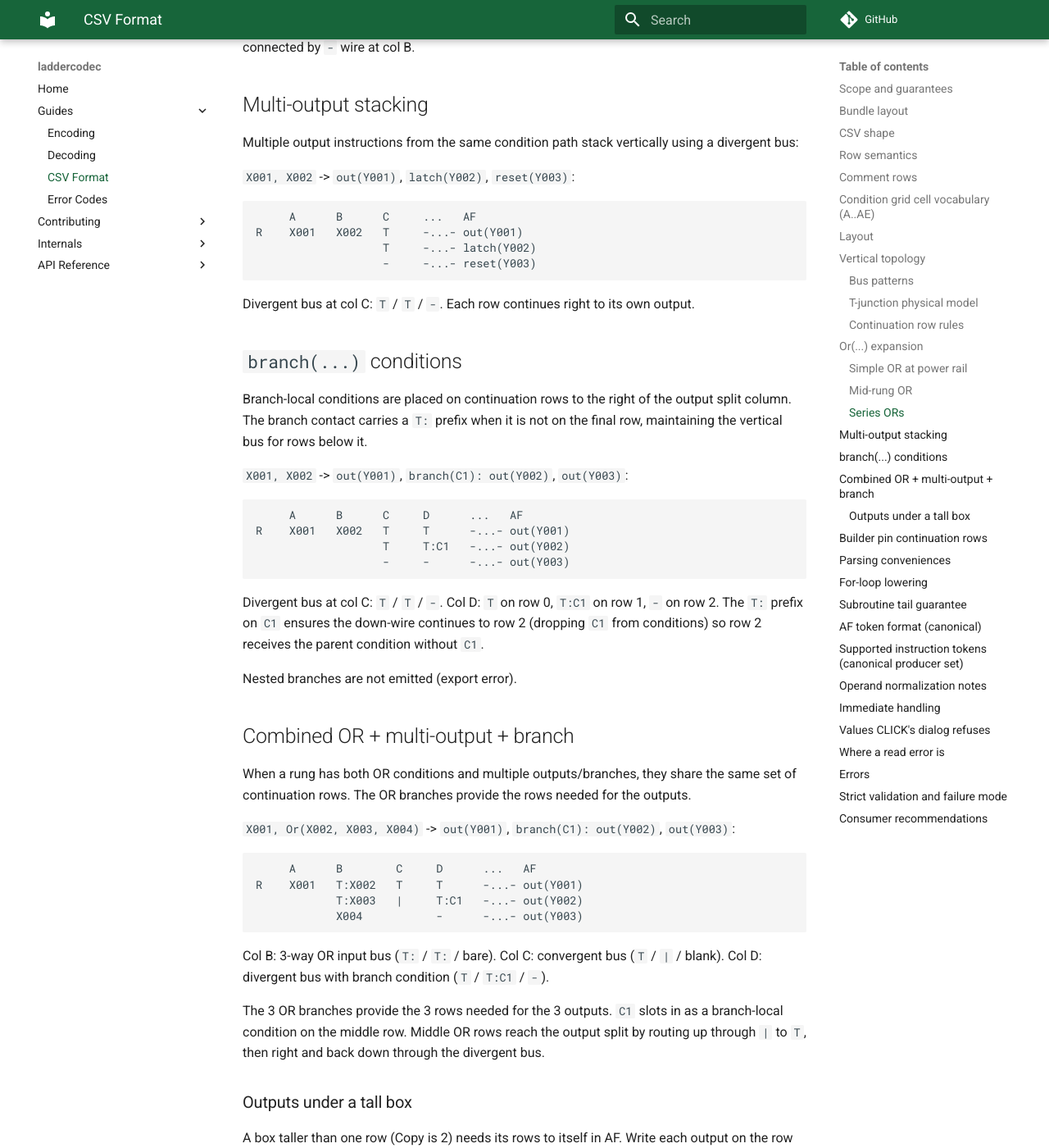
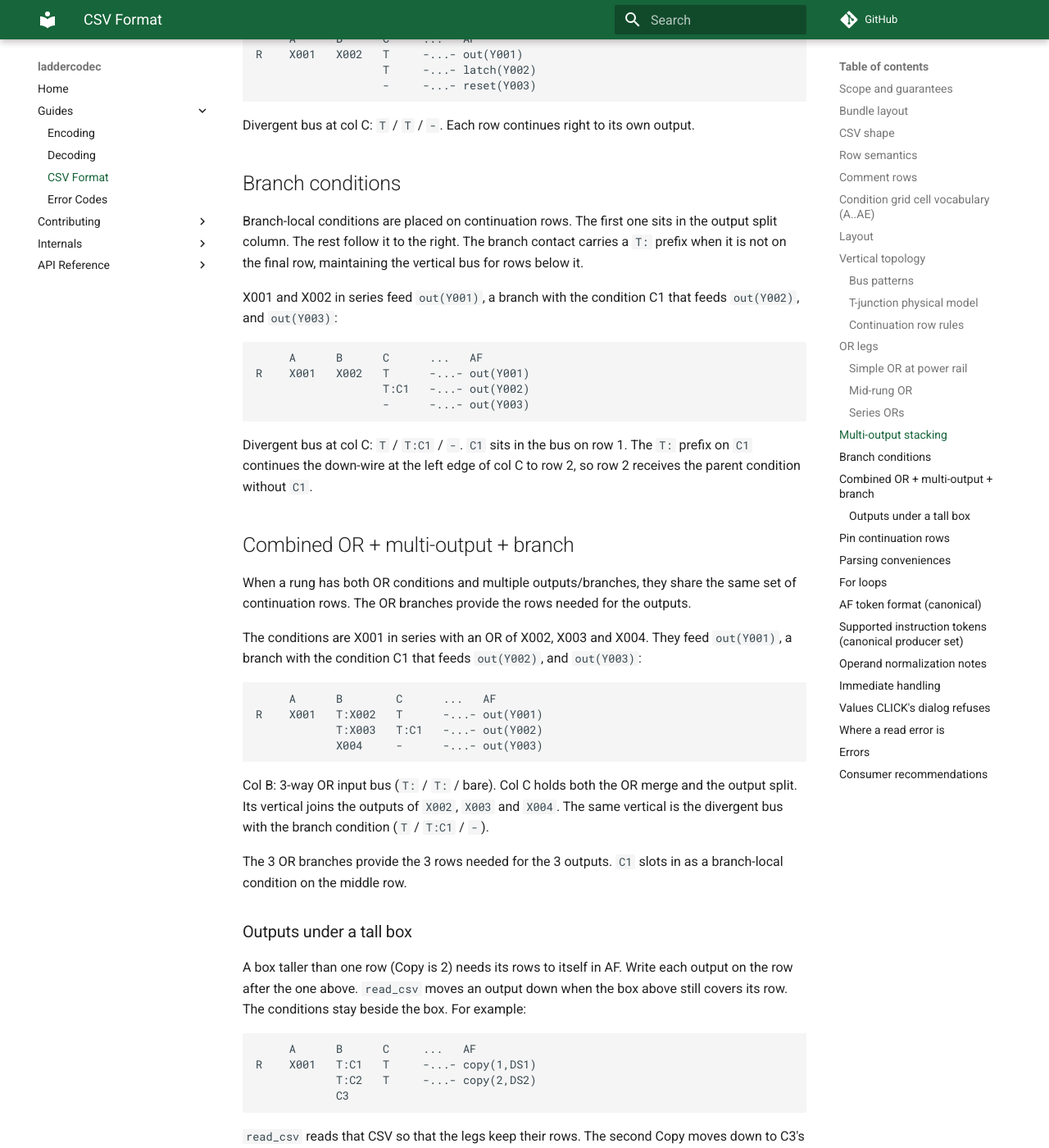
Before and after one commit to ssweber/laddercodec, an MkDocs documentation site: the page built from docs/guides/csv-format.md, in a window 1280 px wide and 1400 px high, scrolled down 7375 px. Shown: the whole window at 82% size. Built offline with MkDocs 1.6.1 and Material for MkDocs 9.7.7, drawn with Linux system fonts in a browser that asks for light colours; comment, search, counter and statistics services are not loaded; some of the changed text lies outside the part shown.

Commit message:
docs: move pyrung's exporter sections out of the CSV format guide (#116)
Co-Authored-By: Claude Opus 5.5 <noreply@anthropic.com>

````diff
--- a/docs/guides/csv-format.md
+++ b/docs/guides/csv-format.md
@@ -1,9 +1,7 @@
 # CSV Format (v1)
 
 This page defines laddercodec's 33-column CSV format. `read_csv` reads it and
-`write_csv` writes it. pyrung's exporter produces it. The sections that describe
-that exporter (bundle naming, the subroutine `return()` tail, export validation)
-say so. If you write a CSV by hand, start at [Layout](#layout).
+`write_csv` writes it. If you write a CSV by hand, start at [Layout](#layout).
 
 Relevant entry points:
 
@@ -13,8 +11,6 @@ Relevant entry points:
 - `laddercodec.write_bundle(directory, project, *, index=False)`
 - `laddercodec.read_bundle(directory, *, strict=True, unchecked=False)`
 - `laddercodec.csv.bundle.parse_bundle(directory)`
-- `pyrung.click.to_ladder(program, tag_map)`
-- `pyrung.click.LadderBundle.write(directory)`
 
 ## Scope and guarantees
 
@@ -24,8 +20,8 @@ the format below.
 
 - Deterministic output
 - Fully expanded rows (no shorthand expansion required)
-- Strict prevalidation before emit
-- All-or-nothing export for `pyrung` bundle generation
+- `write_csv` builds every row before it opens the file. If it raises
+  `WriterError`, the file is unchanged.
 
 ## Bundle layout
 
@@ -97,16 +93,6 @@ Both readers, `read_bundle` and `parse_bundle(directory)`, list the same files:
 
 `parse_bundle` returns a `ParsedCsvFileAst` for each subroutine file. Its
 `subroutine_slug` is the subroutine's name.
-
-`pyrung`'s `LadderBundle.write(directory)`:
-
-- creates the directory (`parents=True, exist_ok=True`) and overwrites
-  existing files;
-- writes `subroutines/` only when the program has subroutines;
-- names each file after the subroutine's name as written, with no slug
-  applied; a name that comes twice gets `_2`, `_3`, ... on its stem;
-- also writes `rung_sources.json`, which `read_bundle` and `parse_bundle`
-  ignore.
 
 ## CSV shape
 
@@ -204,7 +190,7 @@ R    X001   X002   -      -...- out(Y001)
 - Blank rows inside an OR, blank rows at the top or bottom, and wire stubs that
   join nothing are dropped.
 - A pinned box's pins go on the rows CLICK gives them
-  ([Builder pin continuation rows](#builder-pin-continuation-rows)).
+  ([Pin continuation rows](#pin-continuation-rows)).
 
 The logic never changes. If the circuits of several outputs meet only at the rail,
 `read_csv` makes one rung of each, in order, with the comment on the first. CLICK
@@ -221,9 +207,14 @@ To lay a rung out from Python without a grid, build its circuit and call
 
 ## Vertical topology
 
-OR conditions (`Or()`), multi-output stacking, and `branch()` conditions all
-use continuation rows within a rung. These mechanisms share the same vertical
+OR conditions, multi-output stacking, and branch conditions all use
+continuation rows within a rung. These mechanisms share the same vertical
 space - OR branch rows double as multi-output and branch rows.
+
+In a circuit ([Build a rung from its circuit](encoding.md#build-a-rung-from-its-circuit)),
+an OR is a `Parallel`. The outputs that one condition path feeds are the
+`outputs` of its `Branch`. A branch condition is the `conditions` of a `Branch`
+inside those `outputs`.
 
 ### Bus patterns
 
@@ -279,11 +270,11 @@ merge/split columns even when their own column has no marker below.
   conditions. Shared AND-prefix contacts from earlier columns are not repeated.
 - Each continuation row has at most one AF token or is blank in AF.
 
-## `Or(...)` expansion
+## OR legs
 
 ### Simple OR at power rail
 
-`Or(X001, X002, X003)`:
+An OR of X001, X002 and X003:
 
 ```text
      A      B     ...   AF
@@ -297,7 +288,7 @@ blank.
 
 ### Mid-rung OR
 
-`X001, Or(X002, C1)`:
+X001 in series with an OR of X002 and C1:
 
 ```text
      A      B       C     ...   AF
@@ -310,24 +301,26 @@ blank. Shared AND-prefix (`X001`) appears only on the first row.
 
 ### Series ORs
 
-`Or(X001, X002), Or(C1, C2)`:
+An OR of X001 and X002, in series with an OR of C1 and C2:
 
 ```text
-     A      B     C      D     ...   AF
-R    X001   T     T:C1   T     -...- out(Y001)
-     X002   -     C2
+     A      B      C     ...   AF
+R    X001   T:C1   T     -...- out(Y001)
+     X002   C2
 ```
 
-First OR at power rail (bare contacts, convergent bus at col B). Second OR
-mid-rung (`T:` prefix on `C1`, convergent bus at col D). Continuation rows
-merge - `X002` and `C2` share the same row, connected by `-` wire at col B.
+The first OR is at the power rail, so `X001` and `X002` are bare. The `T:`
+prefix on `C1` draws one vertical at the left edge of col B. That vertical joins
+the outputs of `X001` and `X002`, and it feeds both `C1` and `C2`. The
+convergent bus at col C (`T` / blank) merges the second OR. `X002` and `C2`
+share the same continuation row.
 
 ## Multi-output stacking
 
 Multiple output instructions from the same condition path stack vertically using
 a divergent bus:
 
-`X001, X002` -> `out(Y001)`, `latch(Y002)`, `reset(Y003)`:
+X001 and X002 in series feed `out(Y001)`, `latch(Y002)` and `reset(Y003)`:
 
 ```text
      A      B      C     ...   AF
@@ -339,27 +332,26 @@ R    X001   X002   T     -...- out(Y001)
 Divergent bus at col C: `T` / `T` / `-`. Each row continues right to its own
 output.
 
-## `branch(...)` conditions
+## Branch conditions
 
-Branch-local conditions are placed on continuation rows to the right of the
-output split column. The branch contact carries a `T:` prefix when it is not on
-the final row, maintaining the vertical bus for rows below it.
+Branch-local conditions are placed on continuation rows. The first one sits in
+the output split column. The rest follow it to the right. The branch contact
+carries a `T:` prefix when it is not on the final row, maintaining the vertical
+bus for rows below it.
 
-`X001, X002` -> `out(Y001)`, `branch(C1): out(Y002)`, `out(Y003)`:
+X001 and X002 in series feed `out(Y001)`, a branch with the condition C1 that
+feeds `out(Y002)`, and `out(Y003)`:
 
 ```text
-     A      B      C     D      ...   AF
-R    X001   X002   T     T      -...- out(Y001)
-                   T     T:C1   -...- out(Y002)
-                   -     -      -...- out(Y003)
+     A      B      C      ...   AF
+R    X001   X002   T      -...- out(Y001)
+                   T:C1   -...- out(Y002)
+                   -      -...- out(Y003)
 ```
 
-Divergent bus at col C: `T` / `T` / `-`. Col D: `T` on row 0, `T:C1` on row 1,
-`-` on row 2. The `T:` prefix on `C1` ensures the down-wire continues to row 2
-(dropping `C1` from conditions) so row 2 receives the parent condition without
-`C1`.
-
-Nested branches are not emitted (export error).
+Divergent bus at col C: `T` / `T:C1` / `-`. `C1` sits in the bus on row 1. The
+`T:` prefix on `C1` continues the down-wire at the left edge of col C to row 2,
+so row 2 receives the parent condition without `C1`.
 
 ## Combined OR + multi-output + branch
 
@@ -367,24 +359,24 @@ When a rung has both OR conditions and multiple outputs/branches, they share the
 same set of continuation rows. The OR branches provide the rows needed for the
 outputs.
 
-`X001, Or(X002, X003, X004)` -> `out(Y001)`, `branch(C1): out(Y002)`,
+The conditions are X001 in series with an OR of X002, X003 and X004. They feed
+`out(Y001)`, a branch with the condition C1 that feeds `out(Y002)`, and
 `out(Y003)`:
 
 ```text
-     A      B        C     D      ...   AF
-R    X001   T:X002   T     T      -...- out(Y001)
-            T:X003   |     T:C1   -...- out(Y002)
-            X004           -      -...- out(Y003)
+     A      B        C      ...   AF
+R    X001   T:X002   T      -...- out(Y001)
+            T:X003   T:C1   -...- out(Y002)
+            X004     -      -...- out(Y003)
 ```
 
-Col B: 3-way OR input bus (`T:` / `T:` / bare). Col C: convergent bus
-(`T` / `|` / blank). Col D: divergent bus with branch condition
+Col B: 3-way OR input bus (`T:` / `T:` / bare). Col C holds both the OR merge
+and the output split. Its vertical joins the outputs of `X002`, `X003` and
+`X004`. The same vertical is the divergent bus with the branch condition
 (`T` / `T:C1` / `-`).
 
 The 3 OR branches provide the 3 rows needed for the 3 outputs. `C1` slots in as
-a branch-local condition on the middle row. Middle OR rows reach the output
-split by routing up through `|` to `T`, then right and back down through the
-divergent bus.
+a branch-local condition on the middle row.
 
 ### Outputs under a tall box
 
@@ -414,9 +406,10 @@ The logic is the same. This is the layout that CLICK's syntax check leaves. A
 box with nothing beside it keeps blank rows under it for its height, with its
 verticals carried through. Every row below moves down with the output.
 
-## Builder pin continuation rows
+## Pin continuation rows
 
-Builder side conditions are emitted as continuation rows with dot tokens in `AF`:
+A box's pin conditions go on continuation rows, with a dot token in `AF`. In a
+circuit, they are the terms in the `Box`'s `pins`. The tokens are:
 
 - `.reset()`
 - `.down()`
@@ -486,22 +479,24 @@ writer contract:
   continuation row.
 - Empty rows between rungs are ignored.
 
-## For-loop lowering
+## For loops
 
-`forloop(count, oneshot=...)` lowers to:
+A for loop is a run of rungs, in this order:
 
-1. `for(count)` or `for(count,oneshot=1)` row (`marker=R`)
-2. Body rungs (`marker=R` each): a bare body instruction is a wire-only rung; a
-   body rung with contacts keeps them, and holds `break()` / `continue()`
-   (CLICK v4). A nested loop is its own `for` .. `next()` run, up to three deep.
-3. Closing `next()` row (`marker=R`)
+1. A `for(count)` or `for(count,oneshot=1)` row (`marker=R`).
+2. The body rungs (`marker=R` each). A body rung with no contacts is a wire from
+   the rail to its output (`R,-,...,-,out(C1)`). A nested loop is its own
+   `for` .. `next()` run inside the body.
+3. A closing `next()` row (`marker=R`).
 
-## Subroutine tail guarantee
+CLICK v4 adds `break()` and `continue()` for a body rung. CLICK's syntax check
+refuses these shapes:
 
-Each subroutine CSV emitted by `pyrung` is guaranteed to end with `return()`:
+- a `break()` or `continue()` with no contact before it (C000B, C000C)
+- a `break()` or `continue()` outside a loop (C010F, C0110)
+- loops nested more than three deep (C010D)
 
-- If the last emitted instruction token is already `return()`, unchanged.
-- Otherwise the exporter appends an `R` row with `return()`.
+`read_csv` and `check()` check none of these rules.
 
 ## AF token format (canonical)
 
@@ -630,14 +625,13 @@ Producer may emit:
 - `return()`
 - `for(count)` or `for(count,oneshot=1)`
 - `next()`
-- `break()`, `continue()` (CLICK v4) - on a contacted rung inside a loop
+- `break()`, `continue()` (CLICK v4). See [For loops](#for-loops).
 - `raw(ClassName,0xTTTT,N,rows=R,sub=S,pins=P,fields...)` - opaque instruction
   passthrough for binary round-trip fidelity. `ClassName` is the Click binary
   class name (unquoted), `0xTTTT` the type marker, `N` the part count, and the
-  fields are the blob's tagged fields (`60a5=1`, `68b1[250]=`). Runtime no-op;
-  preserved so CSV -> DSL -> CSV round-trips losslessly for unrecognized
-  instruction types. The older form `raw(ClassName,hex)` holds the whole blob
-  as a hex string, and may be followed by `rows=R,sub=S`.
+  fields are the blob's tagged fields (`60a5=1`, `68b1[250]=`). The older form
+  `raw(ClassName,hex)` holds the whole blob as a hex string, and may be followed
+  by `rows=R,sub=S`.
   - `rows` is the box's row span, 1 to 32, and `sub` is its sub-rows, 1 to 255.
     The writer always writes both. Both go right after the part count (or the
     hex), `rows` first. On read each is optional:
@@ -653,12 +647,11 @@ Producer may emit:
     form `rows` must be the last pin + 1. The reader pads the rung to that height,
     as it does for other tall boxes. The hex form does not check this, and the
     writer uses it for a box stored at any other span.
-  - `Email`, `Home`, `Position`, and `Velocity` currently use this raw passthrough
-    path, because they are not yet modeled as dedicated DSL instruction classes.
-    Their box spans 3 rows, as CLICK draws it. The reader pads the rung with blank
-    rows, as it does for other tall boxes. CLICK stores some boxes at 1 row: one
-    pasted from an earlier version and not yet saved by its dialog. Such a box
-    writes `rows=1,sub=1` and reads back at 1 row.
+  - `write_csv` writes an `Email`, `Home`, `Position` or `Velocity` as a
+    `raw(...)` token. Its box spans 3 rows, as CLICK draws it. The reader pads
+    the rung with blank rows, as it does for other tall boxes. CLICK stores some
+    boxes at 1 row: one pasted from an earlier version and not yet saved by its
+    dialog. Such a box writes `rows=1,sub=1` and reads back at 1 row.
 - `undecoded("<error>",rung=N,row=R,column=C,stop=end)` - the marker that stands in
   for a rung laddercodec could not decode ([Decoding](decoding.md#rungs-that-dont-decode)).
   `rung`, `row` and `column` count from 0 (column 31 is AF). `row` and `column` are
@@ -686,7 +679,6 @@ currently emit:
 
 ## Operand normalization notes
 
-- Tags render as mapped Click addresses (for example `X001`, `DS10`).
 - You can write an address in any letter case, with or without leading zeros.
   laddercodec keeps and writes it in CLICK's display form. X and Y pad to 3 digits
   (`x1` is `X001`). Every other bank is unpadded (`C001` is `C1`, `ds07` is `DS7`,
@@ -1011,7 +1005,8 @@ Allowed AF token forms:
 
 Rules:
 
-- `Tag.immediate` and `immediate(...)` wrapper style are both supported.
+- A contact takes the `.immediate` suffix or the `immediate(...)` wrapper.
+  `write_csv` writes the suffix. A coil target takes only the wrapper.
 - Immediate is allowed only for:
   - direct rung contacts (normal and negated), and
   - `out(...)`, `latch(...)`, `reset(...)` target operands.
@@ -1021,9 +1016,6 @@ Rules:
 - Immediate coil targets must resolve to `Y` bank addresses.
 - An immediate range is any ascending `Y` range, including one that crosses a
   module (`out(immediate(Y001..Y101))`).
-- pyrung's exporter writes an immediate range in `BANKstart..BANKend` form only when
-  its tags map to one contiguous address span; a mapping that does not fails
-  pyrung's export check with a diagnostic.
 
 ## Values CLICK's dialog refuses
 
@@ -1112,17 +1104,6 @@ raise a `LaddercodecError` for input they can't read or write, and every
 | `WriterError`  | `write_csv`, `csv_rows` and `write_bundle` for a rung the CSV can't hold; `write_bundle` for two subroutine names that are equal when case is ignored, a name that holds a control character, or a path it would write that exists and is of the wrong kind |
 | `FieldError`   | building an instruction, `read_csv`, `read_bundle` or `encode()`, for a value CLICK's dialog refuses; `AddressError` for an address. `write_bundle` for a subroutine name that CLICK refuses |
 
-## Strict validation and failure mode
-
-Before rendering, `pyrung` runs strict Click validation and extra export checks.
-
-On any issue:
-
-- `LadderExportError` is raised
-- includes structured `issues` entries (`path`, `message`, `source_file`,
-  `source_line`)
-- no CSV bundle is returned/written
-
 ## Consumer recommendations
 
 1. Validate exact header and column count (33).
````
Also changed, not shown: other parts of docs/guides/csv-format.md (+2 -0 lines), CHANGELOG.md (+1 -0 lines).
